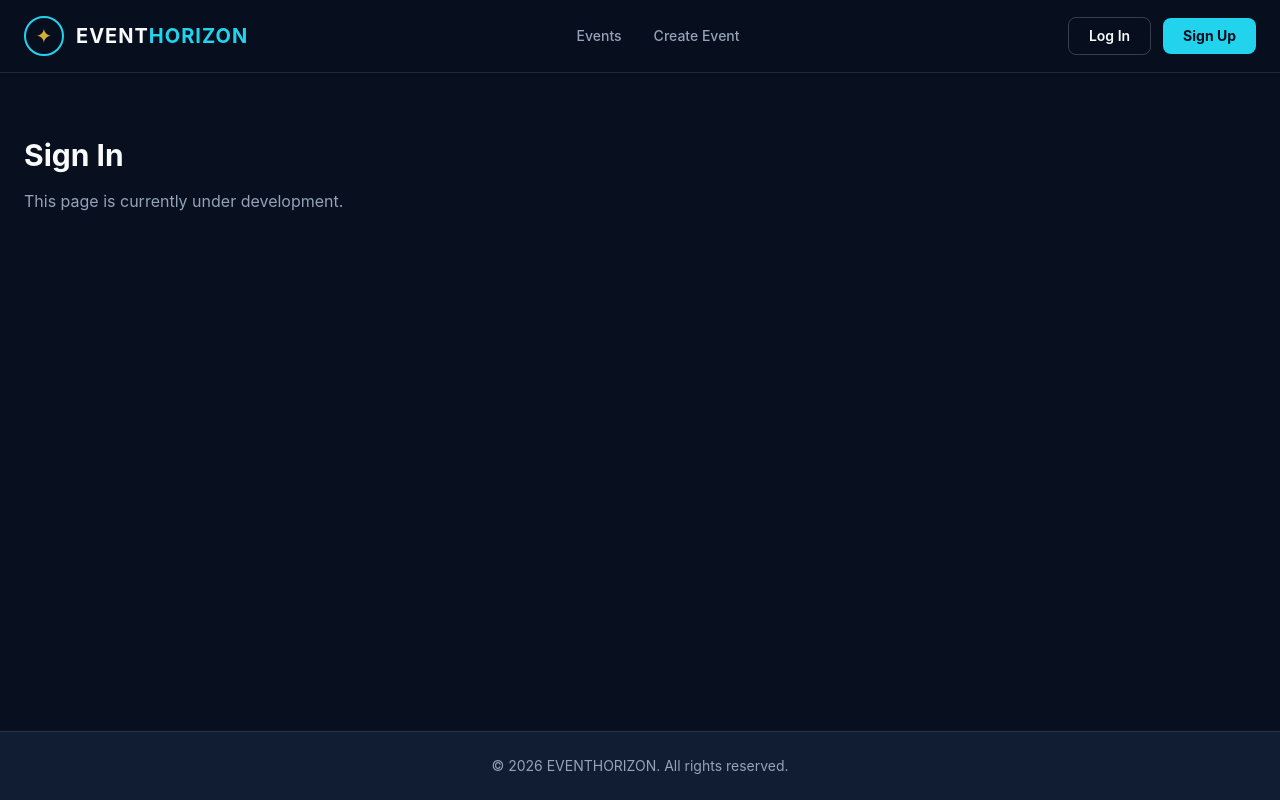
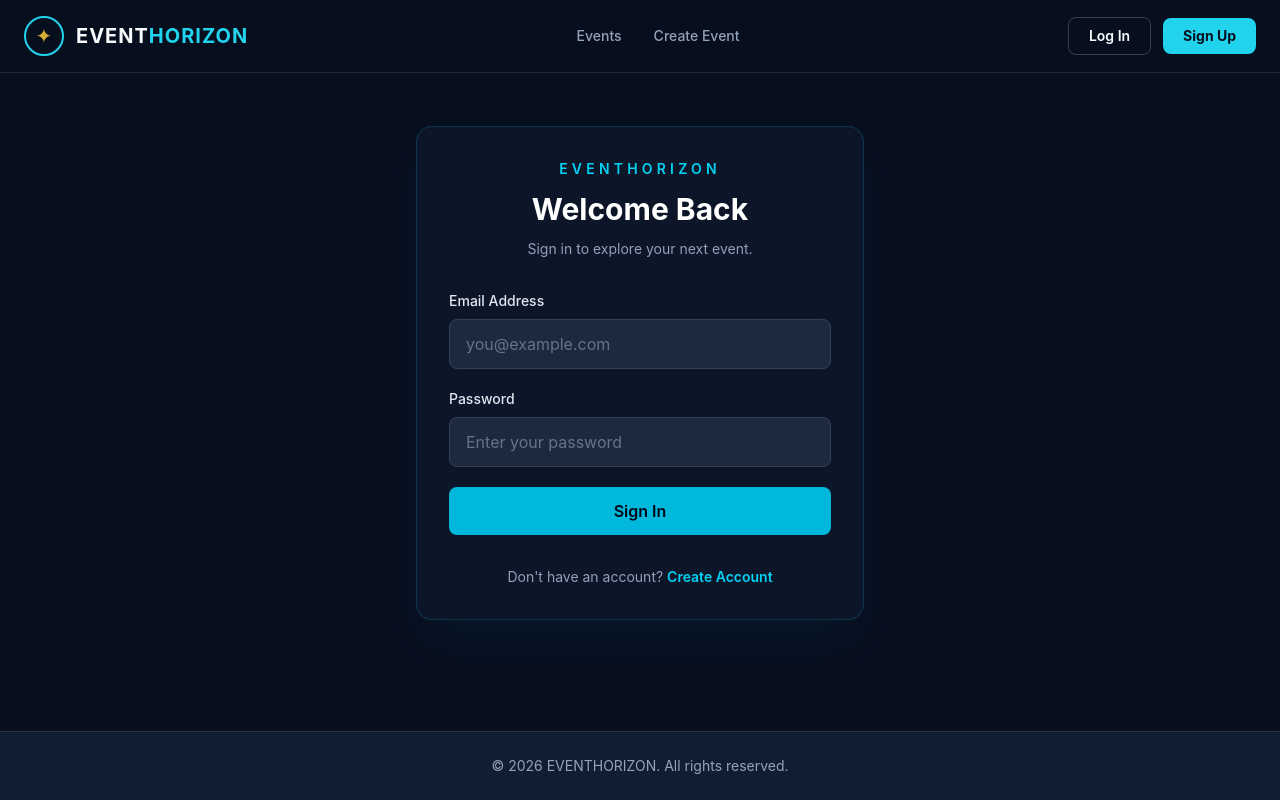
Before and after one commit to G-SEAI-9/event-scheduler, a React (Vite) app in the folder frontend/: page /signin in a window 1280 px wide. Built offline with nearby package versions, Linux system fonts and the light colour scheme.

Commit message:
FR015: Implement sign-in page and fix router imports
Signed-off-by: Eric Klauß <fox@MB.fritz.box>

```diff
--- a/frontend/src/App.tsx
+++ b/frontend/src/App.tsx
@@ -3,6 +3,8 @@ import MainLayout from "./layouts/MainLayout";
 import ProtectedLayout from "./layouts/ProtectedLayout";
 import { EditEventPage } from "./pages/EditEventPage";
 import SignUpPage from "./pages/SignUpPage";
+import SignInPage from "./pages/SignInPage";
+
 
 function PagePlaceholder({ title }: { title: string }) {
   return (
@@ -28,7 +30,7 @@ export default function App() {
 
         <Route path="signup" element={<SignUpPage />} />
 
-        <Route path="signin" element={<PagePlaceholder title="Sign In" />} />
+        <Route path="signin" element={<SignInPage />} />
 
         <Route element={<ProtectedLayout />}>
           <Route
--- a/frontend/src/pages/EditEventPage.tsx
+++ b/frontend/src/pages/EditEventPage.tsx
@@ -6,7 +6,7 @@
 // an authenticated update, handle failures, and show the saved event.
 
 import { useState, useEffect, type FormEvent } from "react";
-import { useParams, useNavigate } from "react-router-dom";
+import { useParams, useNavigate } from "react-router";
 import { getToken } from "../lib/auth";
 
 export function EditEventPage() {
--- a/frontend/src/pages/EventDetailsPage.tsx
+++ b/frontend/src/pages/EventDetailsPage.tsx
@@ -16,7 +16,7 @@
 // This page also renders the DeleteEventButton.
 
 import { useState, useEffect } from "react";
-import { useParams, useNavigate, Link } from "react-router-dom";
+import { useParams, useNavigate, Link } from "react-router";
 import { DeleteEventButton } from "../components/DeleteEventButton";
 
 interface EventData {
--- a/frontend/src/pages/SignInPage.tsx
+++ b/frontend/src/pages/SignInPage.tsx
@@ -1,6 +1,159 @@
-// This file is yours to type. The marker names the requirement so the brief,
-// issue, agent and source file all use the same words.
+import { useState, type FormEvent } from "react";
+import { Link, useNavigate } from "react-router";
+import { saveToken } from "../lib/auth";
 
-// FR015 - Sign-in page
-// Collect credentials with React state or a form action, handle the login
-// response, store its token, show failures, and navigate home after success.
+type LoginResponse = {
+  token: string;
+  user: {
+    id: number;
+    email: string;
+  };
+};
+
+export default function SignInPage() {
+  const navigate = useNavigate();
+
+  const [email, setEmail] = useState("");
+  const [password, setPassword] = useState("");
+  const [error, setError] = useState("");
+  const [isLoading, setIsLoading] = useState(false);
+
+  async function handleSubmit(event: FormEvent<HTMLFormElement>) {
+    event.preventDefault();
+
+    setError("");
+    setIsLoading(true);
+
+    try {
+      const response = await fetch("http://localhost:3001/api/auth/login", {
+        method: "POST",
+        headers: {
+          "Content-Type": "application/json",
+        },
+        body: JSON.stringify({
+          email: email.trim(),
+          password,
+        }),
+      });
+
+      if (!response.ok) {
+        if (response.status === 403) {
+          throw new Error("Invalid email or password.");
+        }
+
+        if (response.status === 400) {
+          throw new Error("Please check your email and password.");
+        }
+
+        throw new Error("Login failed. Please try again.");
+      }
+
+      const data: LoginResponse = await response.json();
+
+      if (!data.token) {
+        throw new Error("No authentication token received.");
+      }
+
+      saveToken(data.token);
+      navigate("/");
+    } catch (err) {
+      setError(
+        err instanceof Error
+          ? err.message
+          : "Something went wrong. Please try again.",
+      );
+    } finally {
+      setIsLoading(false);
+    }
+  }
+
+  return (
+    <div className="flex min-h-[75vh] items-center justify-center px-4 py-12">
+      <div className="w-full max-w-md rounded-2xl border border-cyan-500/20 bg-slate-900/90 p-8 shadow-2xl shadow-cyan-950/30">
+        <div className="mb-8 text-center">
+          <p className="mb-3 text-sm font-semibold uppercase tracking-[0.3em] text-cyan-400">
+            EVENTHORIZON
+          </p>
+
+          <h1 className="text-3xl font-bold text-white">Welcome Back</h1>
+
+          <p className="mt-3 text-sm text-slate-400">
+            Sign in to explore your next event.
+          </p>
+        </div>
+
+        <form onSubmit={handleSubmit} className="space-y-5">
+          <div>
+            <label
+              htmlFor="email"
+              className="mb-2 block text-sm font-medium text-slate-200"
+            >
+              Email Address
+            </label>
+
+            <input
+              id="email"
+              type="email"
+              value={email}
+              onChange={(event) => setEmail(event.target.value)}
+              placeholder="you@example.com"
+              autoComplete="email"
+              required
+              disabled={isLoading}
+              className="w-full rounded-lg border border-slate-700 bg-slate-800 px-4 py-3 text-white outline-none transition placeholder:text-slate-500 focus:border-cyan-400 focus:ring-2 focus:ring-cyan-400/20"
+            />
+          </div>
+
+          <div>
+            <label
+              htmlFor="password"
+              className="mb-2 block text-sm font-medium text-slate-200"
+            >
+              Password
+            </label>
+
+            <input
+              id="password"
+              type="password"
+              value={password}
+              onChange={(event) => setPassword(event.target.value)}
+              placeholder="Enter your password"
+              autoComplete="current-password"
+              minLength={8}
+              required
+              disabled={isLoading}
+              className="w-full rounded-lg border border-slate-700 bg-slate-800 px-4 py-3 text-white outline-none transition placeholder:text-slate-500 focus:border-cyan-400 focus:ring-2 focus:ring-cyan-400/20"
+            />
+          </div>
+
+          {error && (
+            <div
+              role="alert"
+              className="rounded-lg border border-red-500/30 bg-red-500/10 px-4 py-3 text-sm text-red-300"
+            >
+              {error}
+            </div>
+          )}
+
+          <button
+            type="submit"
+            disabled={isLoading}
+            className="w-full rounded-lg bg-cyan-500 px-4 py-3 font-semibold text-slate-950 transition hover:bg-cyan-400 disabled:cursor-not-allowed disabled:opacity-60"
+          >
+            {isLoading ? "Signing In..." : "Sign In"}
+          </button>
+        </form>
+
+        <p className="mt-8 text-center text-sm text-slate-400">
+          Don't have an account?{" "}
+          <Link
+            to="/signup"
+            className="font-semibold text-cyan-400 hover:text-cyan-300"
+          >
+            Create Account
+          </Link>
+        </p>
+      </div>
+    </div>
+  );
+}
```
